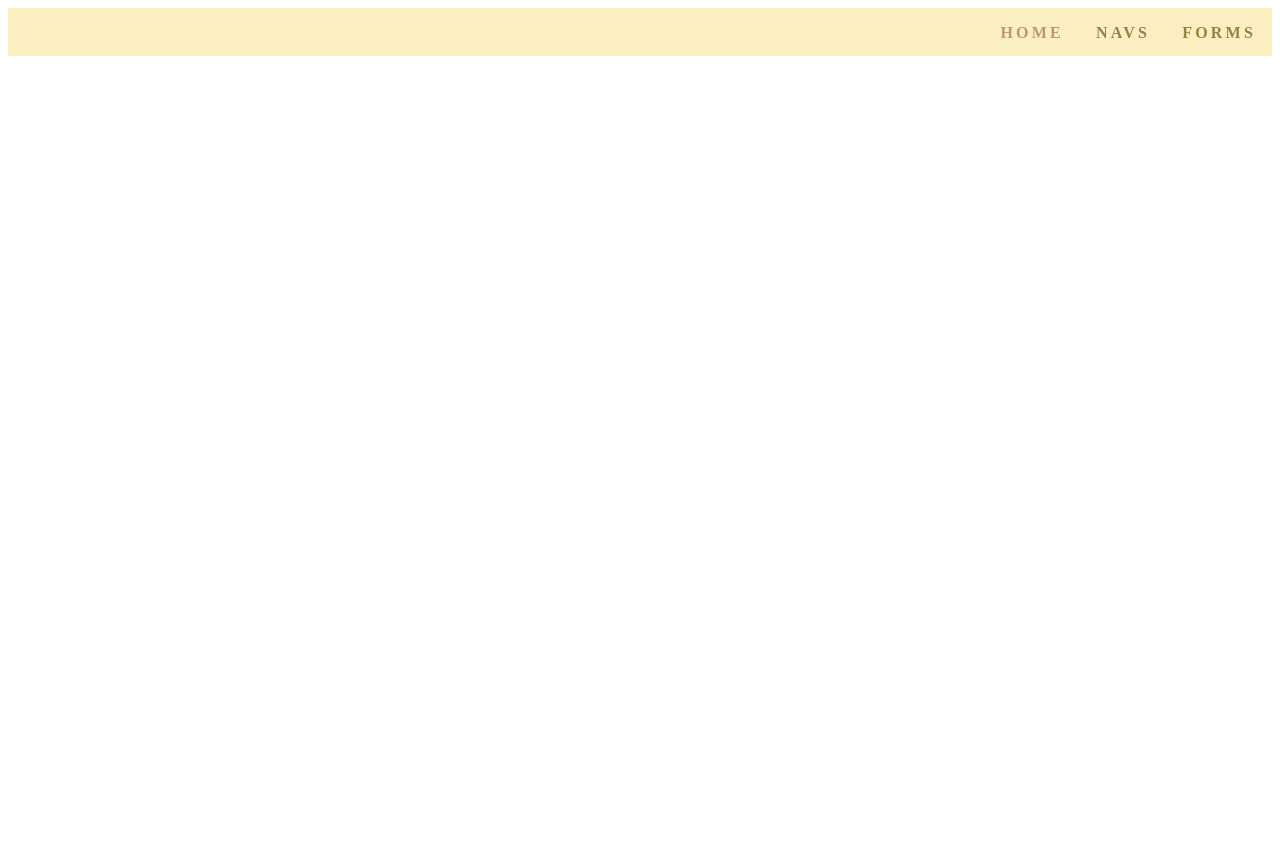
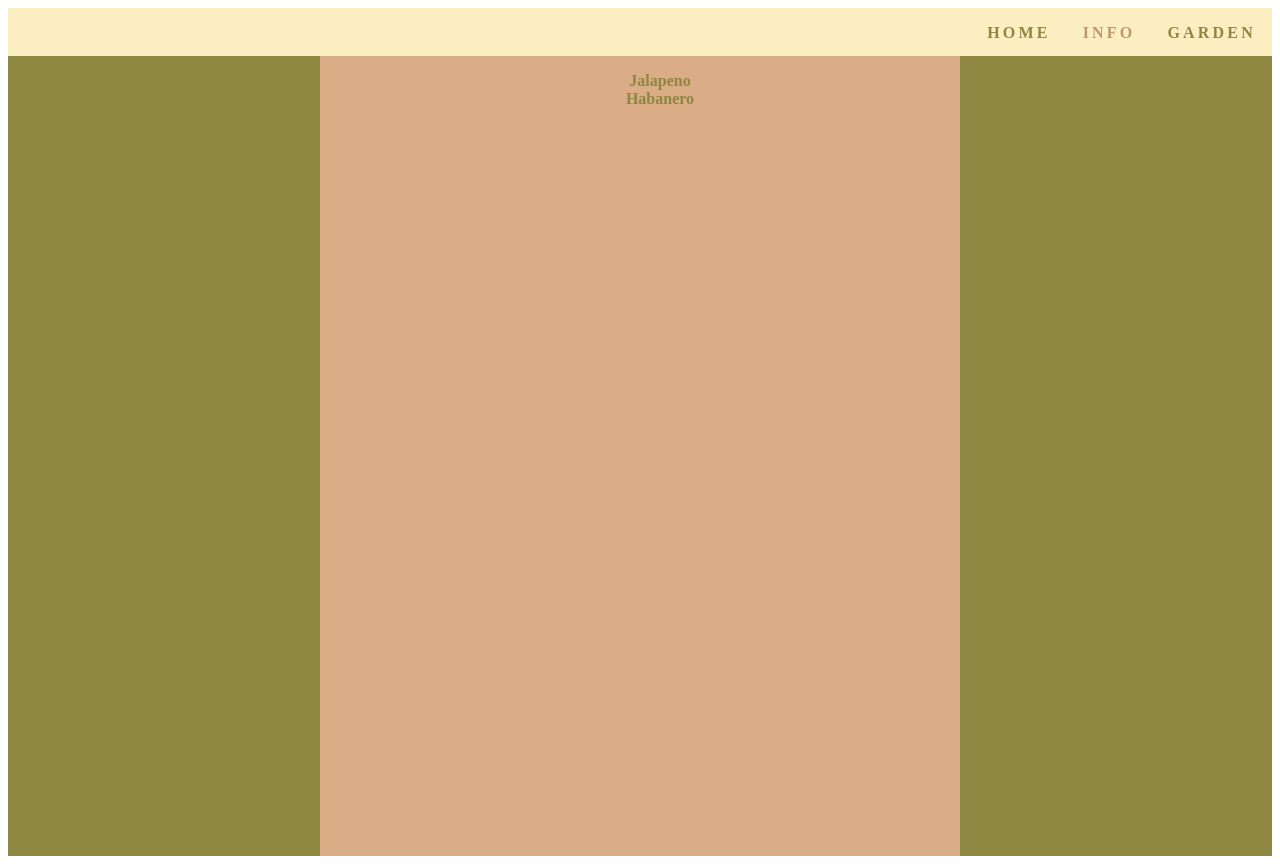
Before and after one commit to YouGuavas/gardening-tracker, a React (Create React App) app in the folder client/: page /Info in a window 1280 px wide. Before the commit this address had no page. Before the commit the page ends 800 px from the top, so only its background shows below. Built offline with nearby package versions, Linux system fonts and the light colour scheme; the HTML template or start-up script is replaced by a standard one.

Commit message:
Fix active nav link toggling

```diff
--- a/client/src/App.js
+++ b/client/src/App.js
@@ -11,12 +11,12 @@ function App() {
   const [plant, setPlant] = useState(plants[0]);
   return (
     <div className="App">
-      <Nav links={['Home', 'Navs', 'Forms']} classes="my-nav"/>
+      <Nav links={['Home', 'Info', 'Garden']} classes="my-nav"/>
       <BrowserRouter>
         <Routes>
           <Route path="/" element={<Home />}/>
           <Route path="/Home" element={<Home />}/>
-
+          <Route path="/Info" element={<Plants plants={plants} setPlant={setPlant}/>} />
           <Route path={`/plant/:plant`} element={<Plant plant={plant} setPlant={setPlant}/>}/>
           <Route path={`/plants`} element={<Plants plants={plants} setPlant={setPlant}/>}/>
 
--- a/client/src/components/Home.js
+++ b/client/src/components/Home.js
@@ -1,7 +1,7 @@
 export function Home() {
   return (
-    <div className="main">
-      Home
+    <div className="main grid">
+      <h1>Home</h1>
       <a href="/plants">Plants</a>
 
     </div>
--- a/client/src/components/Nav.js
+++ b/client/src/components/Nav.js
@@ -1,4 +1,4 @@
-import {useState} from 'react';
+import {useState, useEffect} from 'react';
 import '../styles/Nav.scss';
 
 
@@ -6,18 +6,19 @@ export function Nav(props) {
 
   const links = props.links;
 
-  const [active, setActive] = useState('Home');
+  const [active, setActive] = useState('');
 
   const toggleMenu = () => {
     const mobileMenu = document.getElementById('mobile-menu-main');
     const mobileBtn = document.getElementById('mobile-menu-button-main');
-   // mobileMenu.classList.toggle('hidden');
     mobileMenu.classList.toggle('change');
     mobileBtn.classList.toggle('change');
   }
-  const toggleActive = (e) => {
-    setActive(e.target.innerHTML);
-  }
+
+  useEffect(function() {
+    setActive(window.location.pathname);
+    console.log(window.location.pathname);
+  }, [active]);
   return (
       <nav className={`main-nav ${props.classes}`}>
         {/*Standard menu, hides below laptop size*/}
@@ -25,7 +26,7 @@ export function Nav(props) {
         {links.map((item, index) => {
             //replace #navs with item
             return (
-              <li key={index}><a className={(active === item) ? 'active' : ''} onClick={toggleActive} href={item === 'Home' ? '/' : `/${item}`}>{item}</a></li>
+              <li key={index}><a className={(active === `/${item}`) || (active === `/${item.split(' ').join('%20')}`) || ((active === '/') && (item === 'Home')) ? 'active' : ''} href={item === 'Home' ? '/' : `/${item}`}>{item}</a></li>
             )
           })}
         </ul>
@@ -41,7 +42,7 @@ export function Nav(props) {
             {links.map((item, index) => {
               //replace #navs with item
               return (
-                <li key={index} onClick={toggleMenu}><a onClick={toggleActive} className={(active === item ? 'active' : '')} href={`/${item}`}>{item}</a></li>
+                <li key={index} onClick={toggleMenu}><a className={(active === `/${item}`) || (active === `/${item.split(' ').join('%20')}`) || ((active === '/') && (item === 'Home')) ? 'active' : ''} href={`/${item}`}>{item}</a></li>
               )
             })}
           </ul>
--- a/client/src/components/Plants.js
+++ b/client/src/components/Plants.js
@@ -6,10 +6,12 @@ export function Plants(props) {
     props.setPlant(plant);
   }
   return (
-    <div className="main">
+    <div className="main grid">
+      <ul className="plants">
       {props.plants.map((plant, index) => {
-        return <Link onClick={() => handleClick({name: plant.name, description: plant.description})} to={`/plant/${plant.name}`} key={index}>{plant.name}</Link>
+        return <li><Link onClick={() => handleClick({name: plant.name, description: plant.description})} to={`/plant/${plant.name}`} key={index}>{plant.name}</Link></li>
       })}
+      </ul>
     </div>
   )
 }
--- a/client/src/styles/App.scss
+++ b/client/src/styles/App.scss
@@ -8,10 +8,23 @@
 }
 
 .main {
-  display: grid;
   height: 100vh;
   width: 50vw;
-  background-color: $color-5;
+  background-color: $color-3;
   margin: 0 auto;
   color: $color-4;
+  font-weight: 800;
+  h1 {
+    font-weight: 400;
+    letter-spacing: 0.3rem;
+    margin: 0;
+  }
+  a {
+    color: $color-1;
+    text-decoration: none;
+
+  }
 }
+.grid {
+  display: grid;
+}
--- a/client/src/styles/Plants.scss
+++ b/client/src/styles/Plants.scss
@@ -0,0 +1,3 @@
+.plants {
+  list-style: none;
+}
```
